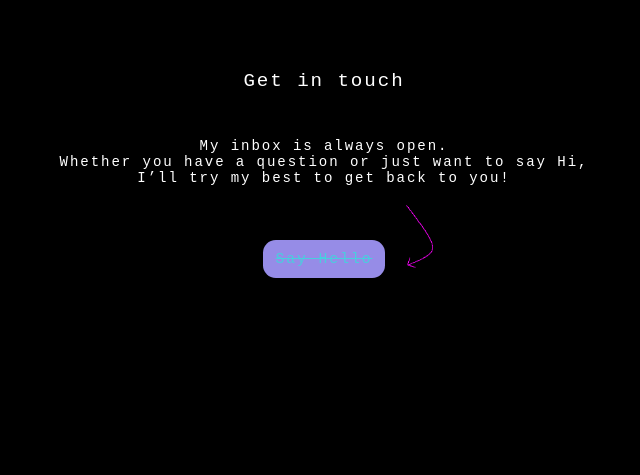
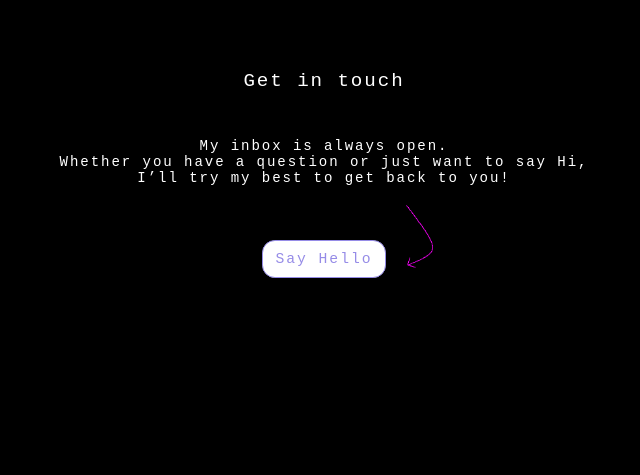
Before and after one commit to alexisnsns/PersonalWebsite, a PHP site: page / in a window 1280 px wide, with the pointer over the restyled element. Shown: the part 1302-1777 px from the top of the page, without its empty margins (316-956 px from the left). Run offline with PHP 8.4, Linux system fonts and the light colour scheme.

Commit message:
change contact button

```diff
--- a/components/contact.css
+++ b/components/contact.css
@@ -29,6 +29,17 @@
   text-align: center;
 }
 
+#button-30:hover {
+  background-color: white;
+  color: #968CE7;
+  border: 1px solid #968CE7;
+  text-decoration: none;
+
+}
+
+
+
+
 #arrow-contact {
   position: absolute;
   left: 44%;
```
Also changed, not shown: 1 other file.
